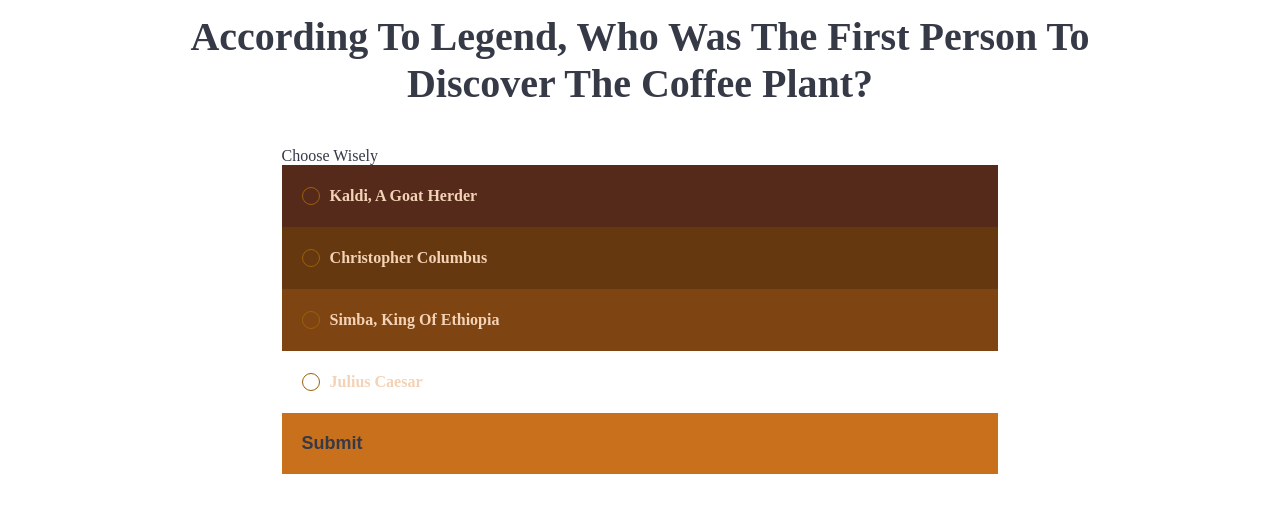
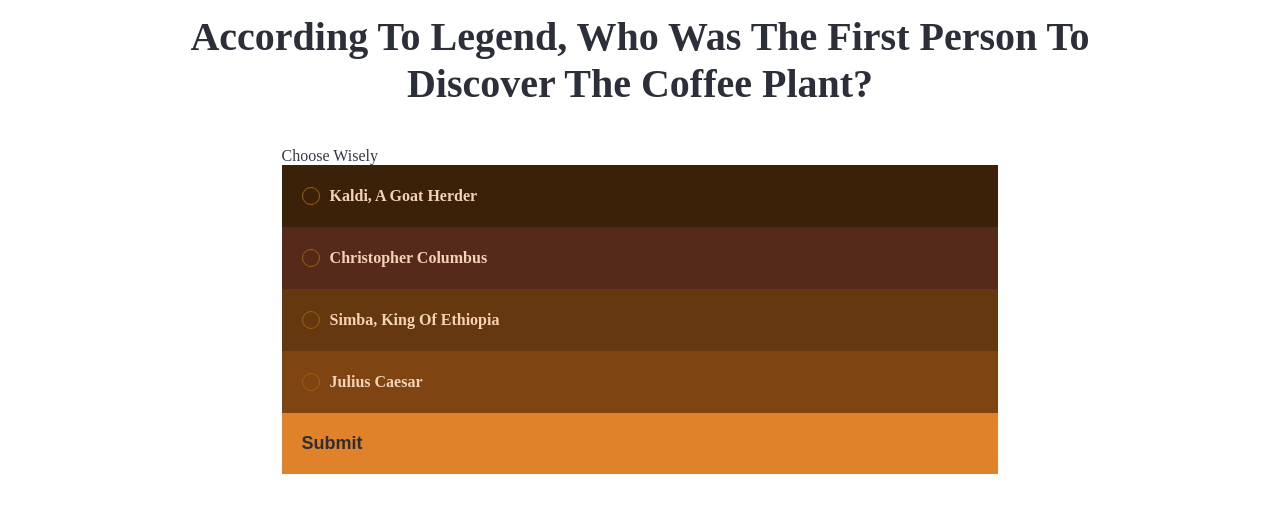
Before and after one commit to jmkeller3/quiz-app, a plain HTML site: page index.html in a window 1280 px wide. Both pictures are taken after a click on the button "Begin Quiz". Shown: the part 152-664 px from the top of the page. Drawn offline with nearby package versions, Linux system fonts and the light colour scheme.

Commit message:
changed button color to meet accessibility standards

```diff
--- a/index.css
+++ b/index.css
@@ -76,24 +76,24 @@ button:hover, button:focus {
 main div {
     margin: 0 auto;
 }
-label:nth-child(1) {
+label:nth-child(2) {
     background-color:#3C2109;
 }
-label:nth-child(2) {
+label:nth-child(3) {
     background-color:  #552A1B;
 }
-label:nth-child(3) {
+label:nth-child(4) {
     background-color: #66380F
 }
-label:nth-child(4) {
-    background-color: rgb(126, 68, 17);
+label:nth-child(5) {
+    background-color: #7e4411;
 }
 
 label {
     padding: 20px;
     margin-bottom: 0px;
     display: flex;
-    color: rgb(243, 210, 182);
+    color: #f3d2b6;
     cursor: pointer;
     transition: all 0.3s ease-out;
     line-height: 22px;
@@ -130,7 +130,7 @@ h2 {
     text-align: left;
     font-size: 25px;
     margin-bottom: 40px;
-    color: #363946;
+    color: #2C2F3A;
     text-transform: capitalize;
     transition: 0.3s ease;
 }
@@ -138,8 +138,8 @@ h2 {
 form button {
     padding: 20px;
     border: none;
-    background-color: #c9701d;
-    color: #363946;
+    background-color: #E08229;
+    color: #2C2F3A;
     font-size: 18px;
     font-weight: 600;
     text-transform: capitalize;
@@ -162,8 +162,8 @@ form button {
     display: block;
     margin: 0;
     text-align: center;
-    background: #363946;
-    color: #ebb652;
+    background: #2C2F3A;
+    color: #E08229;
     padding-top: 40px
 }
 
```
